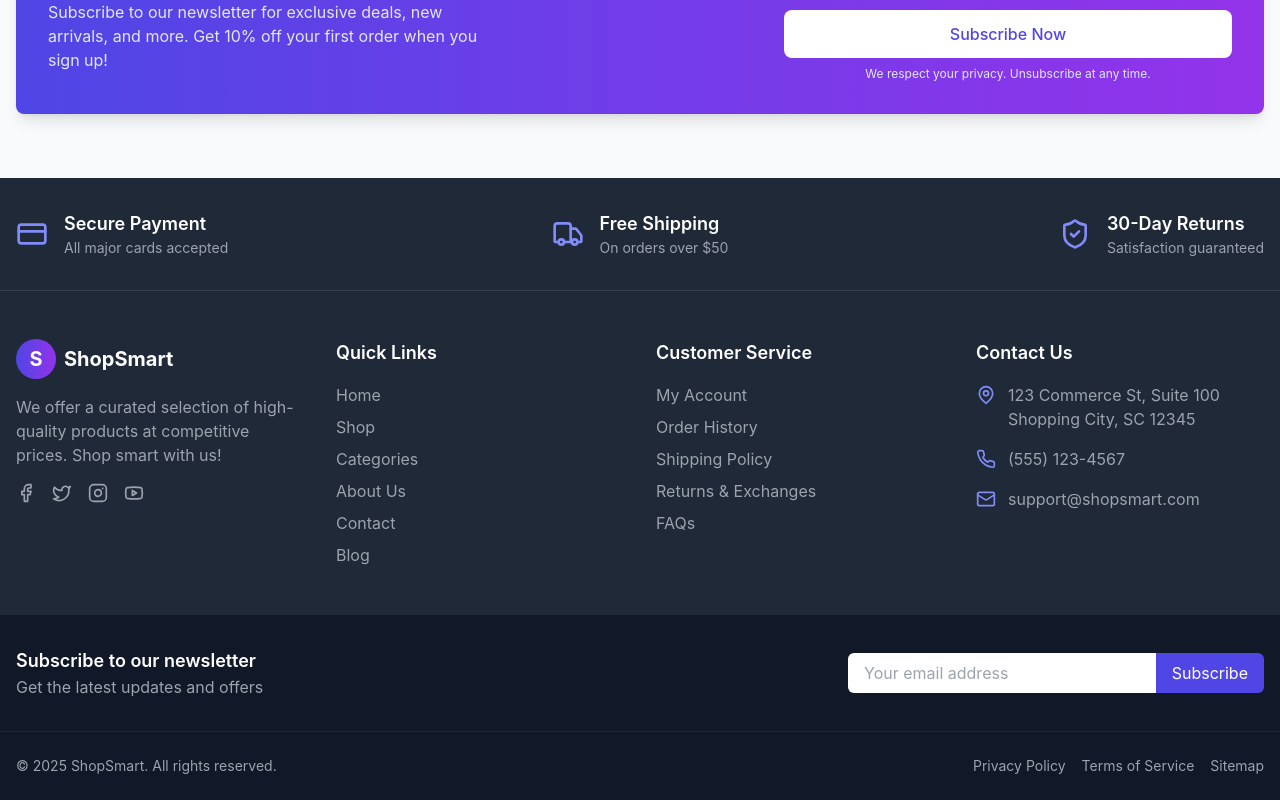
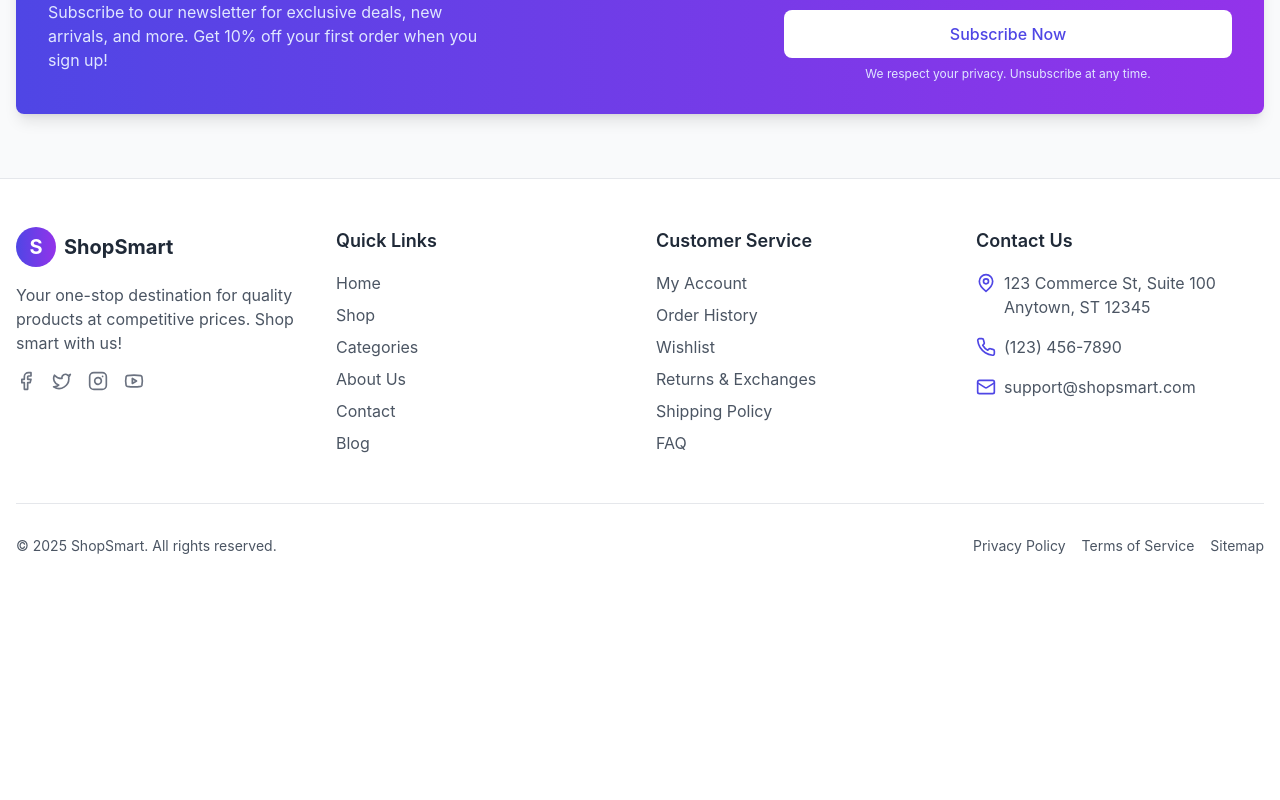
Before and after one commit to Buddev98/test-pl-pg-ecom, a React (Vite) app: page / in a window 1280 px wide. Shown: the part 2957-3757 px from the top of the page. After the commit the page ends 3561 px from the top, so only its background shows below. Built offline with nearby package versions, Linux system fonts and the light colour scheme.

Commit message:
Automated commit: update src/components/Footer.tsx

```diff
--- a/src/components/Footer.tsx
+++ b/src/components/Footer.tsx
@@ -1,63 +1,33 @@
 import React from 'react';
-import { Facebook, Twitter, Instagram, Youtube, Mail, Phone, MapPin, CreditCard, Truck, ShieldCheck } from 'lucide-react';
+import { Facebook, Twitter, Instagram, Youtube, Mail, Phone, MapPin } from 'lucide-react';
 
 const Footer: React.FC = () => {
   return (
-    <footer className="bg-gray-800 text-white">
-      {/* Trust Badges */}
-      <div className="border-b border-gray-700">
-        <div className="container mx-auto px-4 py-8">
-          <div className="grid grid-cols-1 md:grid-cols-3 gap-8">
-            <div className="flex items-center justify-center md:justify-start">
-              <CreditCard className="h-8 w-8 text-indigo-400 mr-4" />
-              <div>
-                <h3 className="font-semibold text-lg">Secure Payment</h3>
-                <p className="text-gray-400 text-sm">All major cards accepted</p>
-              </div>
-            </div>
-            <div className="flex items-center justify-center">
-              <Truck className="h-8 w-8 text-indigo-400 mr-4" />
-              <div>
-                <h3 className="font-semibold text-lg">Free Shipping</h3>
-                <p className="text-gray-400 text-sm">On orders over $50</p>
-              </div>
-            </div>
-            <div className="flex items-center justify-center md:justify-end">
-              <ShieldCheck className="h-8 w-8 text-indigo-400 mr-4" />
-              <div>
-                <h3 className="font-semibold text-lg">30-Day Returns</h3>
-                <p className="text-gray-400 text-sm">Satisfaction guaranteed</p>
-              </div>
-            </div>
-          </div>
-        </div>
-      </div>
-
-      {/* Main Footer Content */}
+    <footer className="bg-white dark:bg-gray-900 border-t border-gray-200 dark:border-gray-800">
       <div className="container mx-auto px-4 py-12">
         <div className="grid grid-cols-1 md:grid-cols-2 lg:grid-cols-4 gap-8">
-          {/* About */}
+          {/* Company Info */}
           <div>
             <div className="flex items-center mb-4">
               <div className="h-10 w-10 rounded-full bg-gradient-to-r from-indigo-600 to-purple-600 flex items-center justify-center">
                 <span className="text-white font-bold text-xl">S</span>
               </div>
-              <span className="ml-2 text-xl font-bold">ShopSmart</span>
+              <span className="ml-2 text-xl font-bold text-gray-800 dark:text-white">ShopSmart</span>
             </div>
-            <p className="text-gray-400 mb-4">
-              We offer a curated selection of high-quality products at competitive prices. Shop smart with us!
+            <p className="text-gray-600 dark:text-gray-400 mb-4">
+              Your one-stop destination for quality products at competitive prices. Shop smart with us!
             </p>
             <div className="flex space-x-4">
-              <a href="#" className="text-gray-400 hover:text-white transition-colors">
+              <a href="#" className="text-gray-500 dark:text-gray-400 hover:text-indigo-600 dark:hover:text-indigo-400 transition-colors">
                 <Facebook className="h-5 w-5" />
               </a>
-              <a href="#" className="text-gray-400 hover:text-white transition-colors">
+              <a href="#" className="text-gray-500 dark:text-gray-400 hover:text-indigo-600 dark:hover:text-indigo-400 transition-colors">
                 <Twitter className="h-5 w-5" />
               </a>
-              <a href="#" className="text-gray-400 hover:text-white transition-colors">
+              <a href="#" className="text-gray-500 dark:text-gray-400 hover:text-indigo-600 dark:hover:text-indigo-400 transition-colors">
                 <Instagram className="h-5 w-5" />
               </a>
-              <a href="#" className="text-gray-400 hover:text-white transition-colors">
+              <a href="#" className="text-gray-500 dark:text-gray-400 hover:text-indigo-600 dark:hover:text-indigo-400 transition-colors">
                 <Youtube className="h-5 w-5" />
               </a>
             </div>
@@ -65,107 +35,86 @@ const Footer: React.FC = () => {
 
           {/* Quick Links */}
           <div>
-            <h3 className="text-lg font-semibold mb-4">Quick Links</h3>
+            <h3 className="text-lg font-semibold text-gray-800 dark:text-white mb-4">Quick Links</h3>
             <ul className="space-y-2">
               <li>
-                <a href="#" className="text-gray-400 hover:text-white transition-colors">Home</a>
+                <a href="#" className="text-gray-600 dark:text-gray-400 hover:text-indigo-600 dark:hover:text-indigo-400 transition-colors">Home</a>
               </li>
               <li>
-                <a href="#" className="text-gray-400 hover:text-white transition-colors">Shop</a>
+                <a href="#" className="text-gray-600 dark:text-gray-400 hover:text-indigo-600 dark:hover:text-indigo-400 transition-colors">Shop</a>
               </li>
               <li>
-                <a href="#" className="text-gray-400 hover:text-white transition-colors">Categories</a>
+                <a href="#" className="text-gray-600 dark:text-gray-400 hover:text-indigo-600 dark:hover:text-indigo-400 transition-colors">Categories</a>
               </li>
               <li>
-                <a href="#" className="text-gray-400 hover:text-white transition-colors">About Us</a>
+                <a href="#" className="text-gray-600 dark:text-gray-400 hover:text-indigo-600 dark:hover:text-indigo-400 transition-colors">About Us</a>
               </li>
               <li>
-                <a href="#" className="text-gray-400 hover:text-white transition-colors">Contact</a>
+                <a href="#" className="text-gray-600 dark:text-gray-400 hover:text-indigo-600 dark:hover:text-indigo-400 transition-colors">Contact</a>
               </li>
               <li>
-                <a href="#" className="text-gray-400 hover:text-white transition-colors">Blog</a>
+                <a href="#" className="text-gray-600 dark:text-gray-400 hover:text-indigo-600 dark:hover:text-indigo-400 transition-colors">Blog</a>
               </li>
             </ul>
           </div>
 
           {/* Customer Service */}
           <div>
-            <h3 className="text-lg font-semibold mb-4">Customer Service</h3>
+            <h3 className="text-lg font-semibold text-gray-800 dark:text-white mb-4">Customer Service</h3>
             <ul className="space-y-2">
               <li>
-                <a href="#" className="text-gray-400 hover:text-white transition-colors">My Account</a>
+                <a href="#" className="text-gray-600 dark:text-gray-400 hover:text-indigo-600 dark:hover:text-indigo-400 transition-colors">My Account</a>
               </li>
               <li>
-                <a href="#" className="text-gray-400 hover:text-white transition-colors">Order History</a>
+                <a href="#" className="text-gray-600 dark:text-gray-400 hover:text-indigo-600 dark:hover:text-indigo-400 transition-colors">Order History</a>
               </li>
               <li>
-                <a href="#" className="text-gray-400 hover:text-white transition-colors">Shipping Policy</a>
+                <a href="#" className="text-gray-600 dark:text-gray-400 hover:text-indigo-600 dark:hover:text-indigo-400 transition-colors">Wishlist</a>
               </li>
               <li>
-                <a href="#" className="text-gray-400 hover:text-white transition-colors">Returns & Exchanges</a>
+                <a href="#" className="text-gray-600 dark:text-gray-400 hover:text-indigo-600 dark:hover:text-indigo-400 transition-colors">Returns & Exchanges</a>
               </li>
               <li>
-                <a href="#" className="text-gray-400 hover:text-white transition-colors">FAQs</a>
+                <a href="#" className="text-gray-600 dark:text-gray-400 hover:text-indigo-600 dark:hover:text-indigo-400 transition-colors">Shipping Policy</a>
+              </li>
+              <li>
+                <a href="#" className="text-gray-600 dark:text-gray-400 hover:text-indigo-600 dark:hover:text-indigo-400 transition-colors">FAQ</a>
               </li>
             </ul>
           </div>
 
           {/* Contact Info */}
           <div>
-            <h3 className="text-lg font-semibold mb-4">Contact Us</h3>
+            <h3 className="text-lg font-semibold text-gray-800 dark:text-white mb-4">Contact Us</h3>
             <ul className="space-y-4">
               <li className="flex items-start">
-                <MapPin className="h-5 w-5 text-indigo-400 mr-3 mt-0.5" />
-                <span className="text-gray-400">123 Commerce St, Suite 100<br />Shopping City, SC 12345</span>
+                <MapPin className="h-5 w-5 text-indigo-600 dark:text-indigo-400 mr-2 mt-0.5" />
+                <span className="text-gray-600 dark:text-gray-400">
+                  123 Commerce St, Suite 100<br />
+                  Anytown, ST 12345
+                </span>
               </li>
               <li className="flex items-center">
-                <Phone className="h-5 w-5 text-indigo-400 mr-3" />
-                <span className="text-gray-400">(555) 123-4567</span>
+                <Phone className="h-5 w-5 text-indigo-600 dark:text-indigo-400 mr-2" />
+                <span className="text-gray-600 dark:text-gray-400">(123) 456-7890</span>
               </li>
               <li className="flex items-center">
-                <Mail className="h-5 w-5 text-indigo-400 mr-3" />
-                <span className="text-gray-400">support@shopsmart.com</span>
+                <Mail className="h-5 w-5 text-indigo-600 dark:text-indigo-400 mr-2" />
+                <span className="text-gray-600 dark:text-gray-400">support@shopsmart.com</span>
               </li>
             </ul>
           </div>
         </div>
-      </div>
 
-      {/* Newsletter */}
-      <div className="bg-gray-900">
-        <div className="container mx-auto px-4 py-8">
-          <div className="flex flex-col md:flex-row items-center justify-between">
-            <div className="mb-4 md:mb-0">
-              <h3 className="text-lg font-semibold">Subscribe to our newsletter</h3>
-              <p className="text-gray-400">Get the latest updates and offers</p>
-            </div>
-            <div className="w-full md:w-1/2 lg:w-1/3">
-              <div className="flex">
-                <input
-                  type="email"
-                  placeholder="Your email address"
-                  className="flex-grow px-4 py-2 rounded-l-md focus:outline-none text-gray-900"
-                />
-                <button className="bg-indigo-600 hover:bg-indigo-700 text-white px-4 py-2 rounded-r-md transition-colors">
-                  Subscribe
-                </button>
-              </div>
-            </div>
-          </div>
-        </div>
-      </div>
-
-      {/* Copyright */}
-      <div className="bg-gray-900 border-t border-gray-800">
-        <div className="container mx-auto px-4 py-6">
-          <div className="flex flex-col md:flex-row items-center justify-between">
-            <p className="text-gray-400 text-sm mb-4 md:mb-0">
+        <div className="border-t border-gray-200 dark:border-gray-800 mt-12 pt-8">
+          <div className="flex flex-col md:flex-row justify-between items-center">
+            <p className="text-gray-600 dark:text-gray-400 text-sm mb-4 md:mb-0">
               &copy; {new Date().getFullYear()} ShopSmart. All rights reserved.
             </p>
             <div className="flex space-x-4">
-              <a href="#" className="text-gray-400 hover:text-white text-sm transition-colors">Privacy Policy</a>
-              <a href="#" className="text-gray-400 hover:text-white text-sm transition-colors">Terms of Service</a>
-              <a href="#" className="text-gray-400 hover:text-white text-sm transition-colors">Sitemap</a>
+              <a href="#" className="text-gray-600 dark:text-gray-400 text-sm hover:text-indigo-600 dark:hover:text-indigo-400 transition-colors">Privacy Policy</a>
+              <a href="#" className="text-gray-600 dark:text-gray-400 text-sm hover:text-indigo-600 dark:hover:text-indigo-400 transition-colors">Terms of Service</a>
+              <a href="#" className="text-gray-600 dark:text-gray-400 text-sm hover:text-indigo-600 dark:hover:text-indigo-400 transition-colors">Sitemap</a>
             </div>
           </div>
         </div>
```
